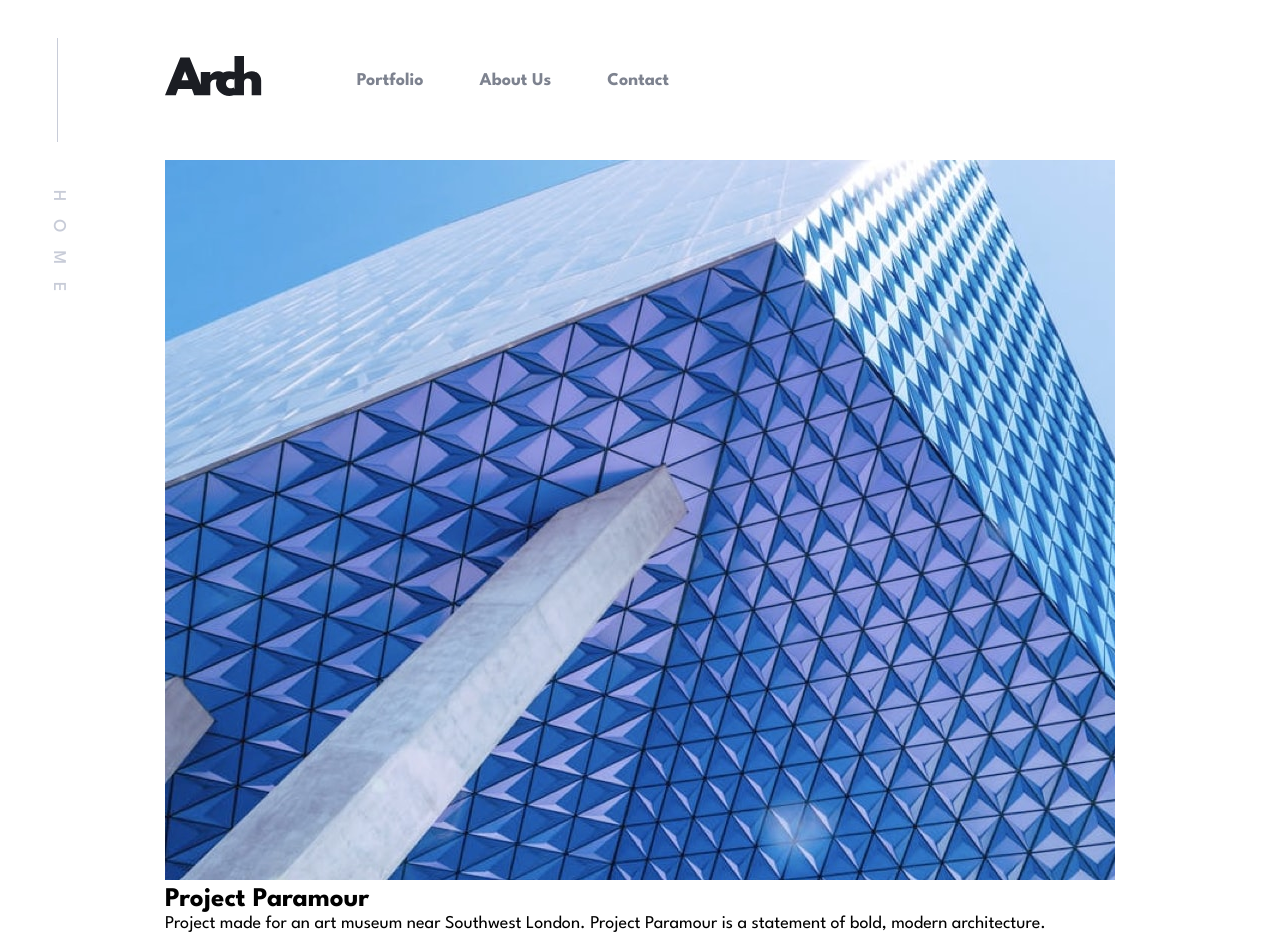
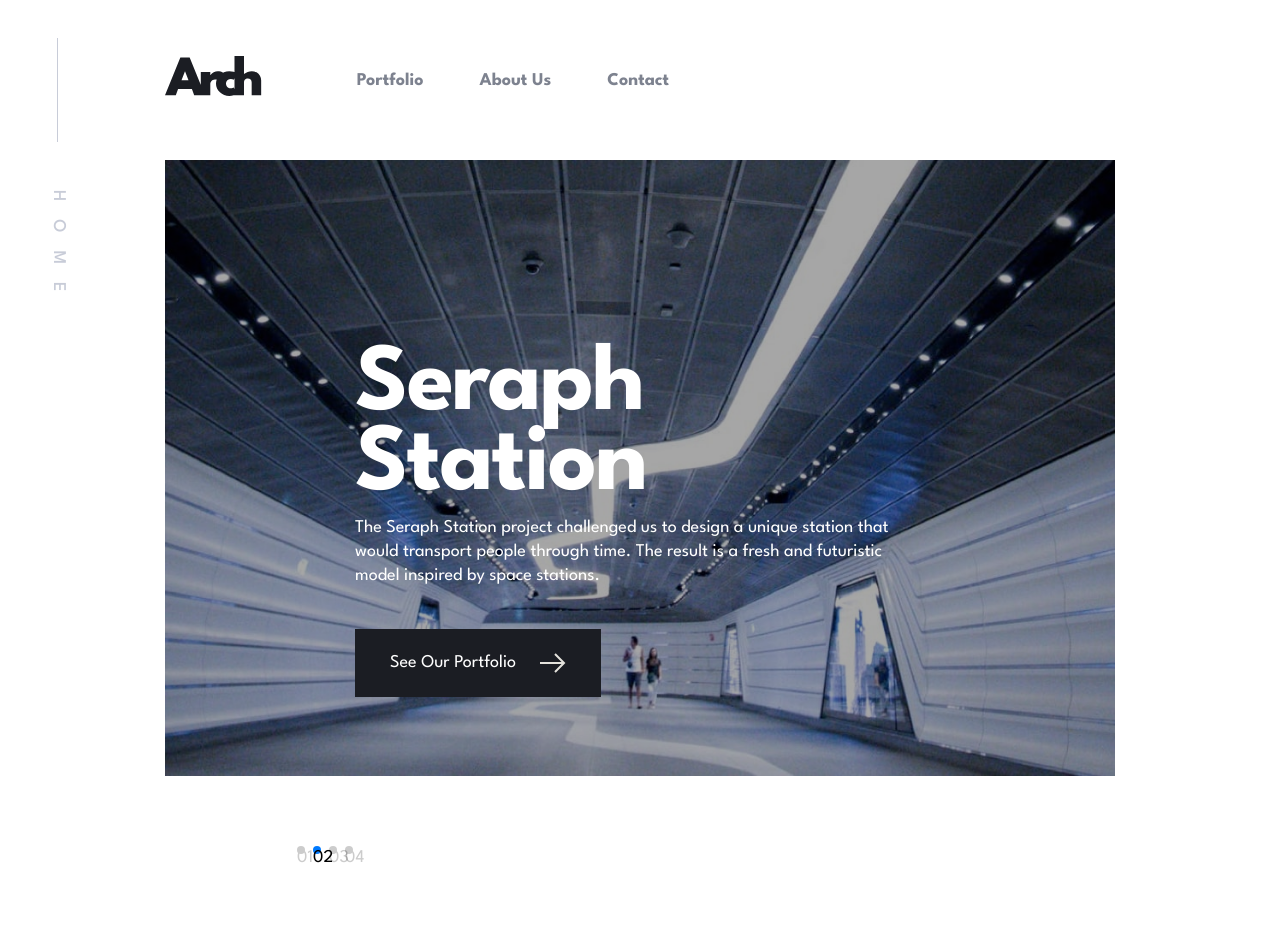
Before and after one commit to adarshcodes/arch-studio, a React (Create React App) app: page / in a window 1280 px wide. Shown: the top 934 px of the page. After the commit the page ends 880 px from the top, so only its background shows below. Built offline with nearby package versions, Linux system fonts and the light colour scheme.

Commit message:
styled the hero text and images

```diff
--- /dev/null
+++ b/src/assets/sass/components/_hero.styles.scss
@@ -0,0 +1,34 @@
+.hero-section {
+	width: 100%;
+}
+
+.swiper {
+	position: relative;
+	height: 72rem;
+	margin: 0 !important;
+}
+
+.hero-img {
+	width: 100%;
+	filter: brightness(0.65);
+}
+
+.slider-hero-info {
+	position: absolute;
+	top: 18.6rem;
+	left: 19rem;
+	width: 54.4rem;
+	color: $white;
+}
+
+.hero-title {
+	margin-bottom: 1rem;
+}
+
+.hero-description {
+	margin-bottom: 4.1rem;
+}
+
+.swiper-pagination {
+	width: 32rem !important;
+}
--- a/src/assets/sass/main.css
+++ b/src/assets/sass/main.css
@@ -135,6 +135,41 @@ body {
   transform: translateX(1rem);
 }
 
+.hero-section {
+  width: 100%;
+}
+
+.swiper {
+  position: relative;
+  height: 72rem;
+  margin: 0 !important;
+}
+
+.hero-img {
+  width: 100%;
+  filter: brightness(0.65);
+}
+
+.slider-hero-info {
+  position: absolute;
+  top: 18.6rem;
+  left: 19rem;
+  width: 54.4rem;
+  color: #ffffff;
+}
+
+.hero-title {
+  margin-bottom: 1rem;
+}
+
+.hero-description {
+  margin-bottom: 4.1rem;
+}
+
+.swiper-pagination {
+  width: 32rem !important;
+}
+
 .navbar {
   display: flex;
   flex-direction: row;
--- a/src/assets/sass/main.scss
+++ b/src/assets/sass/main.scss
@@ -10,6 +10,7 @@
 // Components
 @import "./components/pagination.styles";
 @import "./components/button.styles";
+@import "./components/hero.styles";
 
 // Routes
 @import "./routes/navigation.styles";
--- a/src/routes/home/hero.component.jsx
+++ b/src/routes/home/hero.component.jsx
@@ -1,12 +1,10 @@
 import React from "react";
-import { Autoplay, Pagination, EffectCreative } from "swiper";
+import { Autoplay, Pagination } from "swiper";
 
 import { Swiper, SwiperSlide } from "swiper/react";
 import "swiper/css";
 import "swiper/css/autoplay";
 import "swiper/css/pagination";
-import "swiper/css/navigation";
-import "swiper/css/effect-creative";
 
 import Button from "../../components/button.component";
 import Arrow from "../../assets/images/icons/icon-arrow.svg";
@@ -16,21 +14,12 @@ export default function Hero() {
 	return (
 		<section className="hero-section">
 			<Swiper
-				spaceBetween={0}
+				spaceBetween={20}
 				slidesPerView={1}
 				loop={true}
-				// autoplay={{
-				// 	delay: 1500,
-				// 	disableOnInteraction: false,
-				// }}
-				creativeEffect={{
-					prev: {
-						shadow: true,
-						translate: [0, 0, -400],
-					},
-					next: {
-						translate: ["100%", 0, 0],
-					},
+				autoplay={{
+					delay: 2500,
+					disableOnInteraction: false,
 				}}
 				pagination={{
 					clickable: true,
@@ -41,7 +30,7 @@ export default function Hero() {
 						);
 					},
 				}}
-				modules={[EffectCreative, Autoplay, Pagination]}
+				modules={[Autoplay, Pagination]}
 				className="mySwiper"
 			>
 				{Slides.map((slide) => (
@@ -57,16 +46,20 @@ export default function Hero() {
 								media="(max-width: 850px)"
 								type="image/jpeg"
 							/>
-							<img src={slide.image.desktop} alt={slide.name} />
+							<img
+								className="hero-img"
+								src={slide.image.desktop}
+								alt={slide.name}
+							/>
 						</picture>
 						<div className="slider-hero-info">
-							<h1>{slide.title}</h1>
-							<p>{slide.text}</p>
+							<h1 className="heading-l hero-title">{slide.title}</h1>
+							<p className="hero-description">{slide.text}</p>
+							<Button
+								btn={`See Our Portfolio `}
+								arrow={<img src={Arrow} alt="arrow" className="arrow-icon" />}
+							/>
 						</div>
-						<Button
-							btn={`See Our Portfolio `}
-							arrow={<img src={Arrow} alt="arrow" className="arrow-icon" />}
-						/>
 					</SwiperSlide>
 				))}
 			</Swiper>
```
Also changed, not shown: 1 other file (tests, documents, lock files or other folders).
